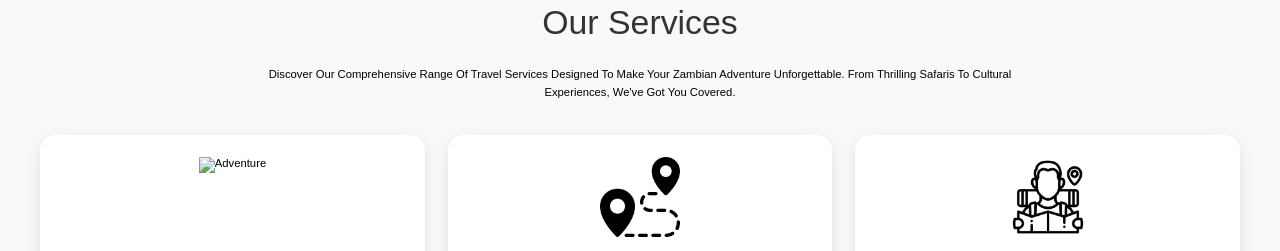
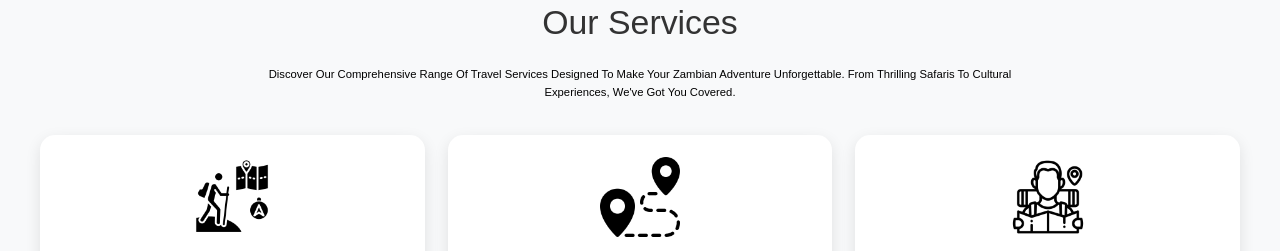
Before and after one commit to Prestone1999/prestours, a plain HTML site: page index.html in a window 1280 px wide. Shown: the part 1219-1470 px from the top of the page. Drawn offline with nearby package versions, Linux system fonts and the light colour scheme; the site is published under a folder, as on GitHub Pages, so addresses that start at the root find nothing; a script that the page names is missing.

Commit message:
Update index.html

```diff
--- a/index.html
+++ b/index.html
@@ -123,7 +123,7 @@
             <div class="services-container">
                 <div class="service-box">
                     <div class="service-icon">
-                        <img src="/icon/adventure.png" alt="Adventure">
+                        <img src="icon/adventure.png" alt="Adventure">
                     </div>
                     <div class="service-content">
                         <h3>Adventure Tours</h3>
```
